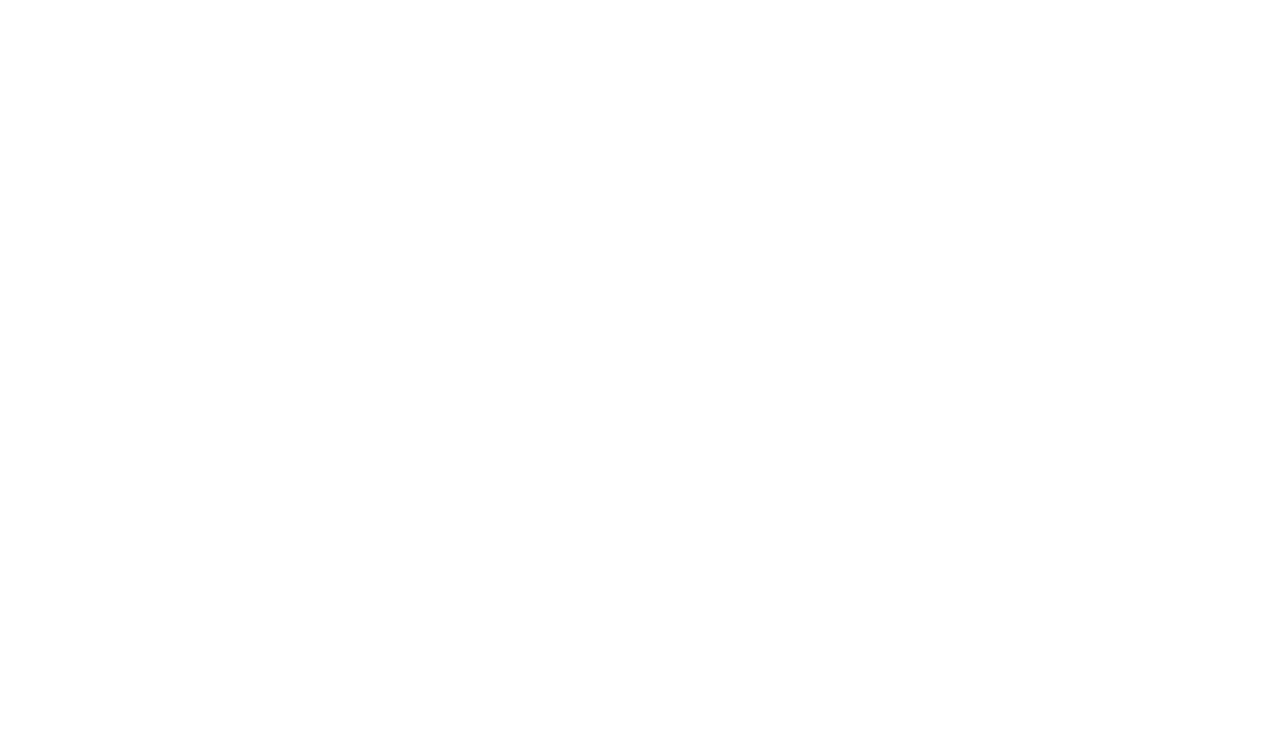
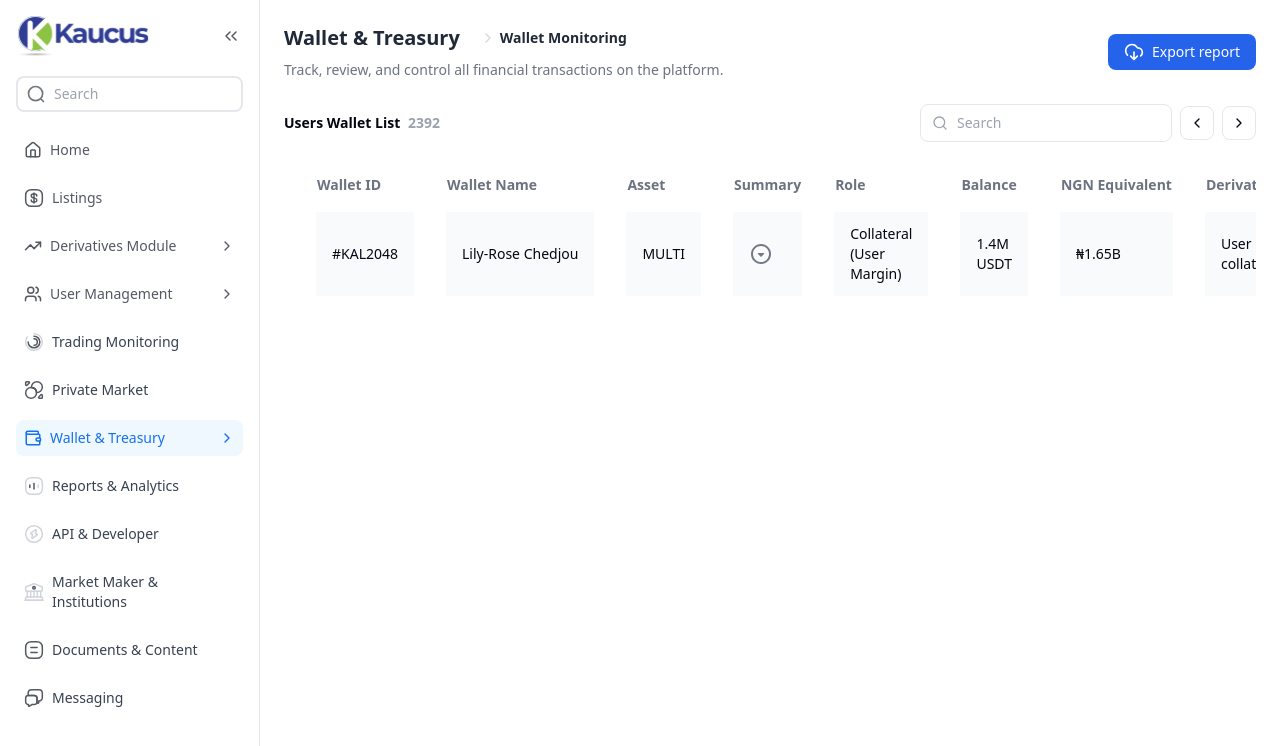
Before and after one commit to Initial-Front/kacus-frontend, a React (Vite) app: page /WalletMonitoring in a window 1280 px wide. Before the commit this address had no page. Shown: the top 746 px of the page. Built offline with nearby package versions, Linux system fonts and the light colour scheme.

Commit message:
updating wallet and treasury

```diff
--- a/index.html
+++ b/index.html
@@ -6,7 +6,7 @@
     <meta name="viewport" content="width=device-width, initial-scale=1.0" />
     <title>kaucus-app</title>
   </head>
-  <body>
+  <body class="overflow-x-hidden">
     <div id="root"></div>
     <script type="module" src="/src/main.tsx"></script>
   </body>
--- a/src/App.tsx
+++ b/src/App.tsx
@@ -20,6 +20,7 @@
 import PrivateMarket from './Dashboard/privateMarket'
 import PrivateDetailPage from './Dashboard/privateMarket/PrivateDetailsPage'
 import OverView from './Dashboard/WalletTreasury/overView'
+import WalletMonitoring from './Dashboard/WalletTreasury/WalletMonitoring'
 
 function App() {
   return (
@@ -46,11 +47,9 @@
         <Route path='/ApiDev' element={<ApiDev />} />
         <Route path='/MarketMarker' element={<MarketMarker />} />
         <Route path='/PrivateMarket' element={<PrivateMarket/>} />
-          <Route path='/PrivateMarketDetail/:id' element={<PrivateDetailPage/>} />
-            <Route path='/overview' element={<OverView/>} />
-
-
-
+        <Route path='/PrivateMarketDetail/:id' element={<PrivateDetailPage/>} />
+         <Route path='/overview' element={<OverView/>} />
+        <Route path='/WalletMonitoring' element={<WalletMonitoring/>} />
       </Route>
 
     </Routes>
--- /dev/null
+++ b/src/Dashboard/WalletTreasury/WalletMonitoring.tsx
@@ -0,0 +1,178 @@
+import React from "react";
+import { Search, ChevronLeft, ChevronRight } from "lucide-react";
+
+type Wallet = {
+    walletId: string;
+    name: string;
+    asset: string;
+    balance: string;
+
+    role: string;
+    ngnEquivalent?: string;
+    derivativesRole?: string;
+    lastTransaction?: string;
+    status?: "Active" | "Near Margin Cap";
+    custody?: "Ledger Vault" | "Multi-sig (Internal)";
+
+};
+
+const wallets: Wallet[] = [
+    {
+        walletId: "#KAL2048",
+        name: "Lily-Rose Chedjou",
+        asset: "MULTI",
+
+        role: "Collateral (User Margin)",
+        balance: "1.4M USDT",
+
+        ngnEquivalent: "₦1.65B",
+        derivativesRole: "User margin collateral",
+        lastTransaction: "Aug 27, 2025 – 10:14 AM",
+        status: "Near Margin Cap",
+        custody: "Multi-sig (Internal)",
+
+    },
+];
+
+export default function WalletMonitoring() {
+    return (
+        <div className="w-full p-6">
+
+                 <div className="flex items-center justify-between mb-6">
+                <div>
+                    <h1 className="text-xl flex items-center gap-1 font-semibold text-gray-800">
+                        Wallet & Treasury
+                        <span className="ms-4">
+                            <svg width="16" height="16" viewBox="0 0 16 16" fill="none" xmlns="http://www.w3.org/2000/svg">
+                                <path d="M6 12L10 8L6 4" stroke="#D5D7DA" stroke-width="1.33333" stroke-linecap="round" stroke-linejoin="round" />
+                            </svg>
+
+                        </span>
+                        <span className="text-sm ">
+                           Wallet Monitoring
+                        </span>
+
+                    </h1>
+                    <p className="text-sm text-gray-500 mt-2">
+                        Track, review, and control all financial transactions on the platform.
+                    </p>
+                </div>
+
+                <button
+                    className="px-4 py-2 bg-blue-600 text-white rounded-lg flex items-center gap-2 text-sm hover:bg-blue-700 transition"
+                >
+
+                    <span>
+                        <svg width="20" height="20" viewBox="0 0 20 20" fill="none" xmlns="http://www.w3.org/2000/svg">
+                            <path d="M6.66797 14.1667L10.0013 17.5M10.0013 17.5L13.3346 14.1667M10.0013 17.5V10M16.668 13.9524C17.6859 13.1117 18.3346 11.8399 18.3346 10.4167C18.3346 7.88536 16.2826 5.83333 13.7513 5.83333C13.5692 5.83333 13.3989 5.73833 13.3064 5.58145C12.2197 3.73736 10.2133 2.5 7.91797 2.5C4.46619 2.5 1.66797 5.29822 1.66797 8.75C1.66797 10.4718 2.36417 12.0309 3.49043 13.1613" stroke="white" stroke-width="1.66667" stroke-linecap="round" stroke-linejoin="round" />
+                        </svg>
+
+                    </span>
+                    Export report
+                </button>
+            </div>
+            {/* Header */}
+            <div className="flex flex-col md:flex-row md:items-center md:justify-between gap-3 mb-4">
+                <div className="text-sm font-semibold">
+                    Users Wallet List <span className="text-gray-400 ml-1">2392</span>
+                </div>
+
+                <div className="flex items-center gap-2">
+                    <div className="relative">
+                        <Search className="w-4 h-4 text-gray-400 absolute left-3 top-1/2 -translate-y-1/2" />
+                        <input
+                            placeholder="Search"
+                            className="pl-9 pr-3 py-2 text-sm border rounded-lg focus:outline-none focus:ring-1 focus:ring-gray-300"
+                        />
+                    </div>
+                    <button className="p-2 border rounded-lg">
+                        <ChevronLeft className="w-4 h-4" />
+                    </button>
+                    <button className="p-2 border rounded-lg">
+                        <ChevronRight className="w-4 h-4" />
+                    </button>
+                </div>
+            </div>
+
+
+            <div className="hidden md:block overflow-x-auto no-scrollbar ">
+                <table className="w-full text-sm border-separate border-spacing-x-8 border-spacing-y-4">
+                    <thead className="text-gray-500 border-b">
+                        <tr>
+                            <th className="text-left whitespace-nowrap ">Wallet ID</th>
+                            <th className="text-left  whitespace-nowrap">Wallet Name</th>
+                            <th className="text-left  whitespace-nowrap">Asset</th>
+                            <th className="text-left  whitespace-nowrap">Summary</th>
+                            <th className="text-left  whitespace-nowrap">Role</th>
+                            <th className="text-left  whitespace-nowrap">Balance</th>
+                            <th className="text-left  whitespace-nowrap">NGN Equivalent</th>
+                            <th className="text-left  whitespace-nowrap">Derivatives Role</th>
+                            <th className="text-left  whitespace-nowrap">Last Transaction</th>
+                            <th className="text-left  whitespace-nowrap">Status</th>
+                            <th className="text-left  whitespace-nowrap">Custody Method</th>
+
+                        </tr>
+                    </thead>
+
+                    <tbody>
+                        {wallets.map((w, i) => (
+                            <tr key={i} className="border-b bg-gray-50">
+                                <td className="py-3 px-4 whitespace-nowrap">{w.walletId}</td>
+                                <td className="py-3 px-4 font-medium whitespace-nowrap">{w.name}</td>
+                                <td className="py-3 px-4 font-medium whitespace-nowrap">{w.asset}</td>
+                                <td className="py-3 px-4 whitespace-nowrap">
+                                    <svg width="24" height="24" viewBox="0 0 24 24" fill="none" xmlns="http://www.w3.org/2000/svg">
+                                        <path d="M11.65 14.65C11.75 14.75 11.8667 14.8 12 14.8C12.1333 14.8 12.25 14.75 12.35 14.65L15.15 11.85C15.3167 11.6833 15.3583 11.5 15.275 11.3C15.1917 11.1 15.0333 11 14.8 11L9.2 11C8.96667 11 8.80833 11.1 8.725 11.3C8.64167 11.5 8.68333 11.6833 8.85 11.85L11.65 14.65ZM12 22C10.6167 22 9.31667 21.7373 8.1 21.212C6.88333 20.6867 5.825 19.9743 4.925 19.075C4.025 18.175 3.31267 17.1167 2.788 15.9C2.26333 14.6833 2.00067 13.3833 2 12C2 10.6167 2.26267 9.31667 2.788 8.1C3.31333 6.88333 4.02567 5.825 4.925 4.925C5.825 4.025 6.88333 3.31267 8.1 2.788C9.31667 2.26333 10.6167 2.00067 12 2C13.3833 2 14.6833 2.26267 15.9 2.788C17.1167 3.31333 18.175 4.02567 19.075 4.925C19.975 5.825 20.6877 6.88333 21.213 8.1C21.7383 9.31667 22.0007 10.6167 22 12C22 13.3833 21.7373 14.6833 21.212 15.9C20.6867 17.1167 19.9743 18.175 19.075 19.075C18.175 19.975 17.1167 20.6877 15.9 21.213C14.6833 21.7383 13.3833 22.0007 12 22ZM12 20C14.2167 20 16.1043 19.221 17.663 17.663C19.2217 16.105 20.0007 14.2173 20 12C20 9.78333 19.221 7.89567 17.663 6.337C16.105 4.77833 14.2173 3.99933 12 4C9.78333 4 7.89567 4.779 6.337 6.337C4.77833 7.895 3.99933 9.78267 4 12C4 14.2167 4.779 16.1043 6.337 17.663C7.895 19.2217 9.78267 20.0007 12 20Z" fill="#717986" />
+                                    </svg>
+                                </td>
+                                <td className="py-3 px-4">{w.role}</td>
+                                <td className="py-3 px-4 font-medium">{w.balance}</td>
+                                <td className="py-3 px-4">{w.ngnEquivalent}</td>
+                                <td className="py-3 px-4">{w.derivativesRole}</td>
+                                <td className="py-3 px-4">{w.lastTransaction}</td>
+                                <td className="py-3 px-4">
+                                    <span className={`px-2 py-1 rounded-full text-xs font-medium ${w.status === "Active" ? "bg-green-50 text-green-600" : "bg-orange-50 text-orange-600"}`}>
+                                        {w.status}
+                                    </span>
+                                </td>
+                                <td className="py-3 px-4">
+                                    <span className="px-2 py-1 rounded-full bg-blue-50 text-blue-600 text-xs">{w.custody}</span>
+                                </td>
+                            </tr>
+                        ))}
+                    </tbody>
+                </table>
+            </div>
+
+
+
+
+            {/* Mobile Cards */}
+            <div className="md:hidden space-y-3">
+                {wallets.map((w, i) => (
+                    <div
+                        key={i}
+                        className="border rounded-lg p-3 flex flex-col gap-2"
+                    >
+                        <div className="flex justify-between text-xs text-gray-500">
+                            <span>{w.walletId}</span>
+                            <span className="font-semibold text-gray-900">{w.balance}</span>
+                        </div>
+
+                        <div className="flex items-center gap-2">
+                            <div className="w-8 h-8 rounded-full bg-gray-200" />
+                            <div>
+                                <div className="text-sm font-medium">{w.name}</div>
+                                <div className="text-xs text-gray-500">{w.derivativesRole}</div>
+                            </div>
+                        </div>
+
+                        <span className="w-fit px-2 py-1 rounded-full bg-blue-50 text-blue-600 text-xs font-medium">
+                            {w.asset}
+                        </span>
+                    </div>
+                ))}
+            </div>
+        </div>
+    );
+}
```
